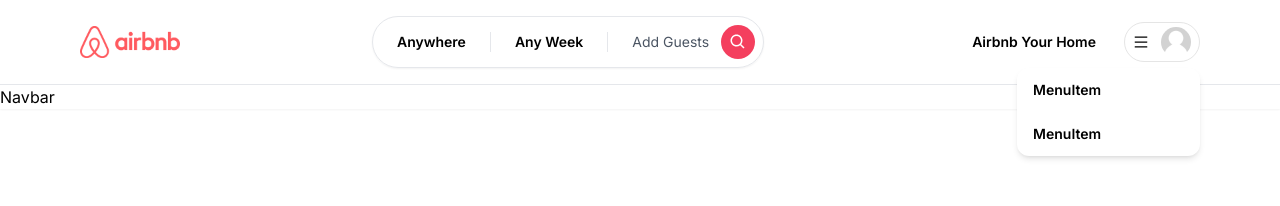
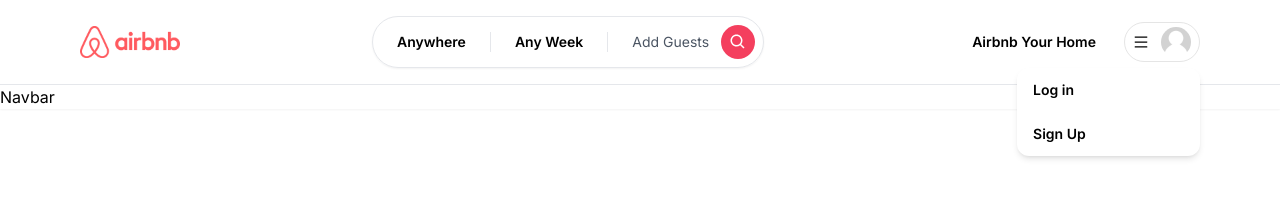
Before and after one commit to VJSeraphim/next_airbnb, a Next.js app: page / in a window 1280 px wide. Both pictures are taken after a click on the element 1162 px from the left and 42 px from the top of the page. Shown: the top 206 px of the page. Built offline with nearby package versions, Linux system fonts and the light colour scheme; no server answers.

Commit message:
Debug Session

```diff
--- a/app/components/modals/Modal.tsx
+++ b/app/components/modals/Modal.tsx
@@ -142,7 +142,7 @@ const Modal: React.FC<ModalProps> = ({
                                     <IoMdClose size={18}/>
                                 </button>
                                 <div className="text-lg font-semibold">
-                                    Login Modal {title}
+                                    {title}
                                 </div>
                             </div>
                             {/* BODY HERE */}
--- a/app/components/navbar/MenuItem.tsx
+++ b/app/components/navbar/MenuItem.tsx
@@ -19,7 +19,7 @@ const MenuItem: React.FC<MenuItemProps> = ({
                 font-semibold
             "
         >
-            MenuItem
+            {label}
         </div>
     )
 }
--- a/pages/api/auth/[...nextauth].ts
+++ b/pages/api/auth/[...nextauth].ts
@@ -59,8 +59,8 @@ export const authOptions: AuthOptions = {
     session: {
         strategy: 'jwt'
     },
-    secret : process.env.NEXTAUTH_SECRET
+    secret: process.env.NEXTAUTH_SECRET
 
 }
 
-export default NextAuth
+export default NextAuth(authOptions)
```
